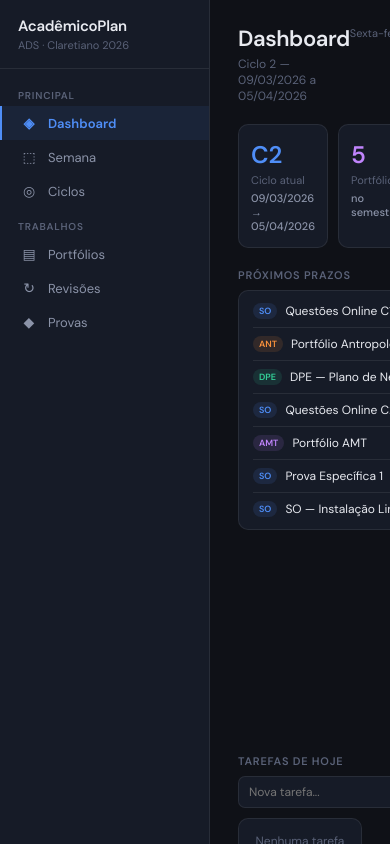
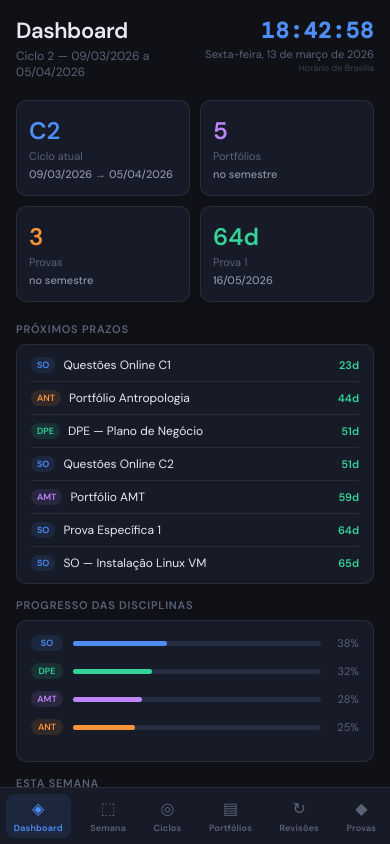
Before and after one commit to LucasFerreira-tech/claretiano-studies, a React (Vite) app: page /#/ in a window 390 px wide. Built offline with nearby package versions, Linux system fonts and the light colour scheme.

Commit message:
feat: relogio brasilia no dashboard

```diff
--- a/src/App.jsx
+++ b/src/App.jsx
@@ -1,4 +1,4 @@
-import { HashRouter, Routes, Route, NavLink, useLocation } from 'react-router-dom'
+import { HashRouter, Routes, Route, NavLink } from 'react-router-dom'
 import Dashboard from './pages/Dashboard'
 import Semana from './pages/Semana'
 import Ciclos from './pages/Ciclos'
@@ -56,10 +56,36 @@ function NavItem({ to, icon, label }) {
   )
 }
 
+// Bottom nav para mobile
+function BottomNav() {
+  return (
+    <nav style={{
+      position:'fixed', bottom:0, left:0, right:0, zIndex:100,
+      background:'var(--bg2)', borderTop:'1px solid var(--border)',
+      display:'flex', justifyContent:'space-around', alignItems:'center',
+      padding:'6px 0 calc(6px + env(safe-area-inset-bottom))',
+    }}>
+      {NAV.map(n => (
+        <NavLink key={n.to} to={n.to} end={n.to==='/'} style={({ isActive }) => ({
+          display:'flex', flexDirection:'column', alignItems:'center', gap:3,
+          textDecoration:'none', padding:'4px 8px', borderRadius:8, minWidth:44,
+          color: isActive ? 'var(--accent)' : 'var(--text3)',
+          background: isActive ? 'rgba(79,142,247,0.1)' : 'transparent',
+          transition:'all 0.12s',
+        })}>
+          <span style={{ fontSize:16 }}>{n.icon}</span>
+          <span style={{ fontSize:9, fontWeight:600, letterSpacing:'0.02em' }}>{n.label}</span>
+        </NavLink>
+      ))}
+    </nav>
+  )
+}
+
 export default function App() {
   return (
     <HashRouter>
-      <div style={S.app}>
+      {/* Desktop layout */}
+      <div className="desktop-layout" style={S.app}>
         <Sidebar />
         <div style={S.main}>
           <Routes>
@@ -72,6 +98,21 @@ export default function App() {
           </Routes>
         </div>
       </div>
+
+      {/* Mobile layout */}
+      <div className="mobile-layout" style={{ display:'none', flexDirection:'column', height:'100vh' }}>
+        <div style={{ flex:1, overflowY:'auto', padding:'16px 16px 80px' }}>
+          <Routes>
+            <Route path="/"           element={<Dashboard />} />
+            <Route path="/semana"     element={<Semana />} />
+            <Route path="/ciclos"     element={<Ciclos />} />
+            <Route path="/portfolios" element={<Portfolios />} />
+            <Route path="/revisoes"   element={<Revisoes />} />
+            <Route path="/provas"     element={<Provas />} />
+          </Routes>
+        </div>
+        <BottomNav />
+      </div>
     </HashRouter>
   )
 }
--- a/src/index.css
+++ b/src/index.css
@@ -43,3 +43,39 @@ input, select { font-family: var(--font); }
 @keyframes pulse { 0%,100% { opacity: 1; } 50% { opacity: 0.5; } }
 
 .page-enter { animation: fadeIn 0.2s ease; }
+
+/* ── Responsividade mobile ─────────────────────────────────── */
+@media (max-width: 768px) {
+  .desktop-layout { display: none !important; }
+  .mobile-layout  { display: flex !important; }
+}
+
+@media (min-width: 769px) {
+  .desktop-layout { display: flex !important; }
+  .mobile-layout  { display: none !important; }
+}
+
+/* Grids do Dashboard no mobile */
+@media (max-width: 768px) {
+  /* Métricas: 2 colunas em vez de 4 */
+  .mobile-layout [style*="repeat(4,1fr)"],
+  .mobile-layout [style*="repeat(4, 1fr)"] {
+    grid-template-columns: repeat(2, 1fr) !important;
+  }
+
+  /* Grid de 2 colunas vira 1 coluna */
+  .mobile-layout [style*="1fr 1fr"] {
+    grid-template-columns: 1fr !important;
+  }
+
+  /* Grid de 3 colunas vira 1 coluna */
+  .mobile-layout [style*="repeat(3,1fr)"],
+  .mobile-layout [style*="repeat(3, 1fr)"] {
+    grid-template-columns: repeat(2, 1fr) !important;
+  }
+
+  /* Tabela da semana: scroll horizontal */
+  .mobile-layout [style*="gridTemplateColumns"][style*="70px repeat(6"] {
+    min-width: 600px;
+  }
+}
--- a/src/pages/Dashboard.jsx
+++ b/src/pages/Dashboard.jsx
@@ -22,13 +22,14 @@ function useBrasiliaTime() {
     const t = setInterval(() => setNow(new Date()), 1000)
     return () => clearInterval(t)
   }, [])
-  const str = now.toLocaleString('pt-BR', { timeZone:'America/Sao_Paulo', weekday:'long', day:'2-digit', month:'long', year:'numeric', hour:'2-digit', minute:'2-digit', second:'2-digit' })
-  // Capitaliza primeira letra
-  return str.charAt(0).toUpperCase() + str.slice(1)
+
+  const hora = now.toLocaleTimeString('pt-BR', { timeZone:'America/Sao_Paulo', hour:'2-digit', minute:'2-digit', second:'2-digit' })
+  const data = now.toLocaleDateString('pt-BR', { timeZone:'America/Sao_Paulo', weekday:'long', day:'2-digit', month:'long', year:'numeric' })
+  return { hora, data }
 }
 
 export default function Dashboard() {
-  const datetime = useBrasiliaTime()
+  const { hora, data } = useBrasiliaTime()
 
   return (
     <div className="page-enter">
@@ -40,11 +41,11 @@ export default function Dashboard() {
           </p>
         </div>
         <div style={{ textAlign:'right', flexShrink:0 }}>
-          <div style={{ fontSize:20, fontWeight:700, color:'var(--accent)', fontFamily:'var(--mono)', letterSpacing:'0.02em' }}>
-            {datetime.split(', ')[2]?.split(' às ')[1] || ''}
+          <div style={{ fontSize:22, fontWeight:700, color:'var(--accent)', fontFamily:'var(--mono)', letterSpacing:'0.04em' }}>
+            {hora}
           </div>
           <div style={{ fontSize:11, color:'var(--text3)', marginTop:2 }}>
-            {datetime.split(', ')[0]}, {datetime.split(', ')[1]?.split(' às ')[0]}
+            {data.charAt(0).toUpperCase() + data.slice(1)}
           </div>
           <div style={{ fontSize:9, color:'var(--text3)', marginTop:1, opacity:0.6 }}>Horário de Brasília</div>
         </div>
--- a/src/pages/Semana.jsx
+++ b/src/pages/Semana.jsx
@@ -37,7 +37,8 @@ export default function Semana() {
       <h1 style={{ fontSize:22, fontWeight:700, letterSpacing:'-0.02em', marginBottom:4 }}>Semana</h1>
       <p style={{ fontSize:12, color:'var(--text3)', marginBottom:20 }}>Grade semanal — a partir de 16/03/2026</p>
 
-      <div style={{ background:'var(--bg2)', border:'1px solid var(--border)', borderRadius:10, overflow:'hidden', marginBottom:16 }}>
+      <div style={{ overflowX:'auto', WebkitOverflowScrolling:'touch' }}>
+      <div style={{ background:'var(--bg2)', border:'1px solid var(--border)', borderRadius:10, overflow:'hidden', marginBottom:16, minWidth:520 }}>
         {/* Header */}
         <div style={{ display:'grid', gridTemplateColumns:'70px repeat(6,1fr)', background:'var(--bg3)' }}>
           <div style={{ padding:'10px 8px', fontSize:11, color:'var(--text3)', fontWeight:600 }}>Horário</div>
@@ -59,6 +60,7 @@ export default function Semana() {
             ))}
           </div>
         ))}
+      </div>
       </div>
 
       {/* Legend */}
```
